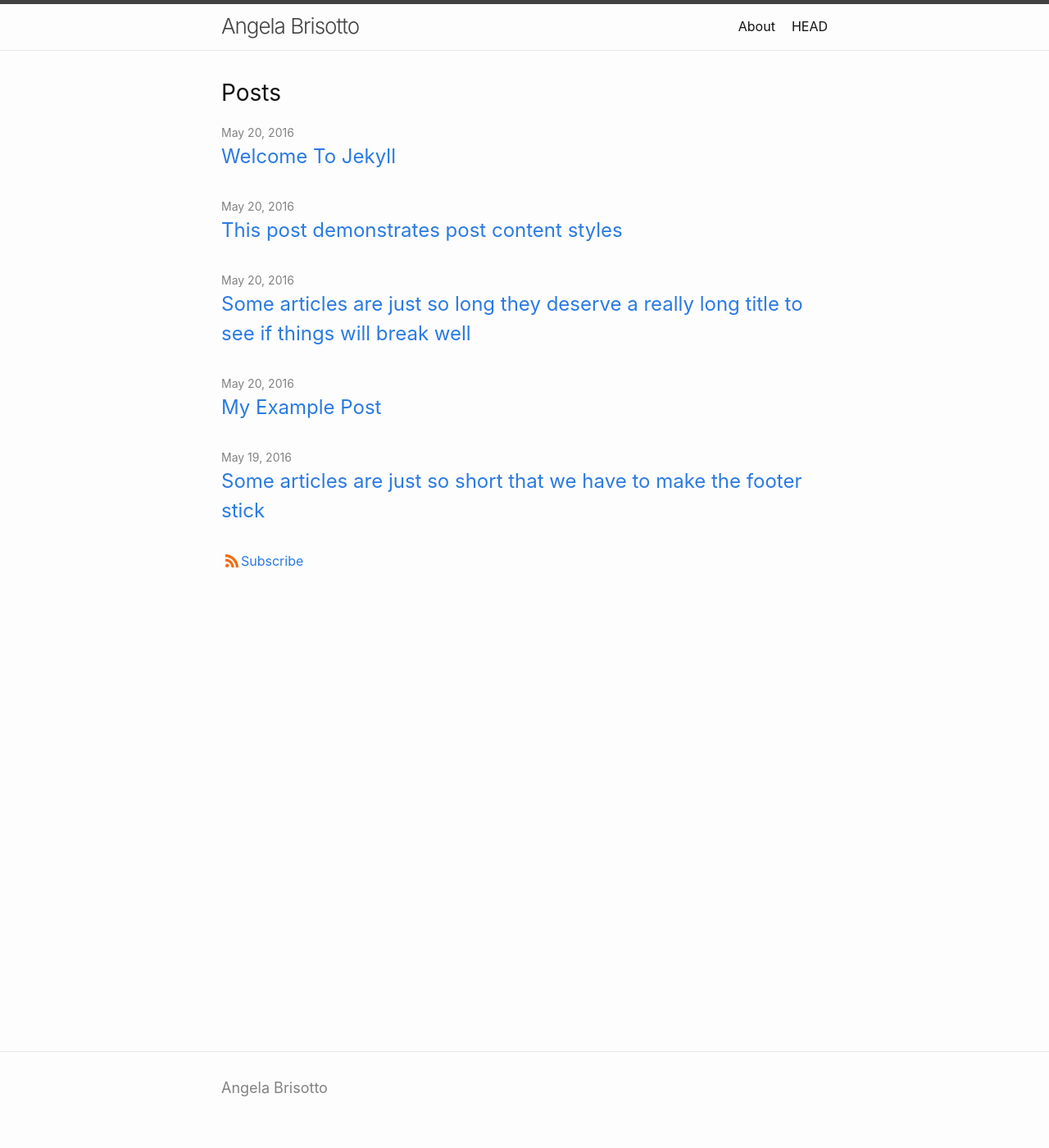
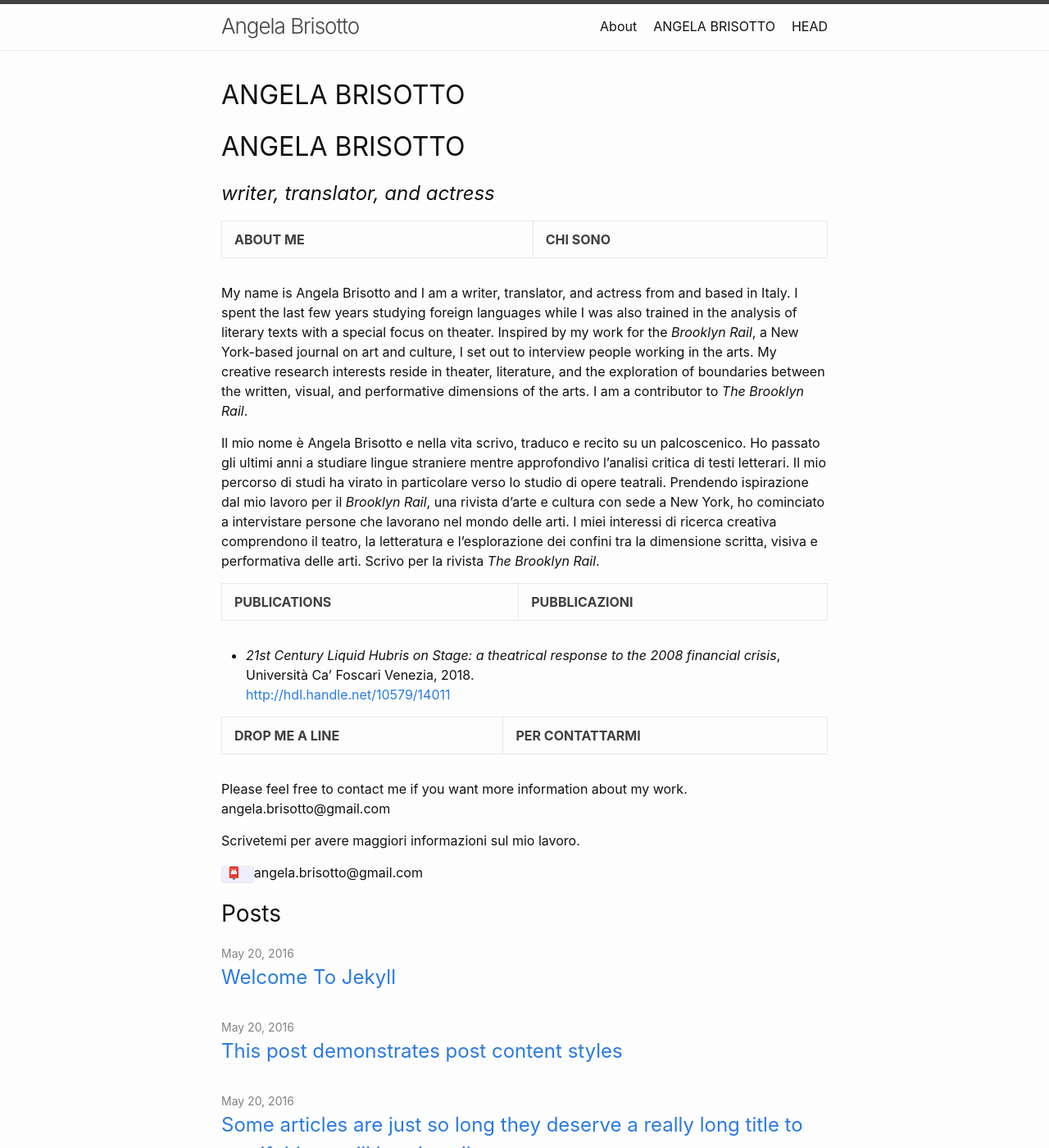
Before and after one commit to angelabrisotto/angelabrisotto.github.io, a Jekyll site: the page built from index.md, in a window 1280 px wide and 1400 px high. Shown: the whole window at 82% size. Built offline with Jekyll 4.4.1, drawn with Linux system fonts in a browser that asks for light colours; our own code applies the rules of GitHub Pages for plain Markdown files.

Commit message:
Update index.md

```diff
--- a/index.md
+++ b/index.md
@@ -7,3 +7,32 @@
 #
 layout: home
 ---
+# ANGELA BRISOTTO
+
+
+## _writer, translator, and actress_
+
+
+**ABOUT ME** | **CHI SONO**
+
+My name is Angela Brisotto and I am a writer, translator, and actress from and based in Italy. I spent the last few years studying foreign languages while I was also trained in the analysis of literary texts with a special focus on theater. Inspired by my work for the _Brooklyn Rail_, a New York-based journal on art and culture, I set out to interview people working in the arts. My creative research interests reside in theater, literature, and the exploration of boundaries between the written, visual, and performative dimensions of the arts. I am a contributor to _The Brooklyn Rail_.
+
+Il mio nome è Angela Brisotto e nella vita scrivo, traduco e recito su un palcoscenico. Ho passato gli ultimi anni a studiare lingue straniere mentre approfondivo l’analisi critica di testi letterari. Il mio percorso di studi ha virato in particolare verso lo studio di opere teatrali. Prendendo ispirazione dal mio lavoro per il _Brooklyn Rail_, una rivista d’arte e cultura con sede a New York, ho cominciato a intervistare persone che lavorano nel mondo delle arti. I miei interessi di ricerca creativa comprendono il teatro, la letteratura e l’esplorazione dei confini tra la dimensione scritta, visiva e performativa delle arti. Scrivo per la rivista _The Brooklyn Rail_.
+
+**PUBLICATIONS** | **PUBBLICAZIONI**
+
+
+
+*   _21st Century Liquid Hubris on Stage: a theatrical response to the 2008 financial crisis_, Università Ca’ Foscari Venezia, 2018.
+[http://hdl.handle.net/10579/14011](http://hdl.handle.net/10579/14011)
+
+
+
+**DROP ME A LINE** | **PER CONTATTARMI**
+
+Please feel free to contact me if you want more information about my work.
+angela.brisotto@gmail.com
+
+Scrivetemi per avere maggiori informazioni sul mio lavoro.
+
+<code>📮 </code>angela.brisotto@gmail.com
```
